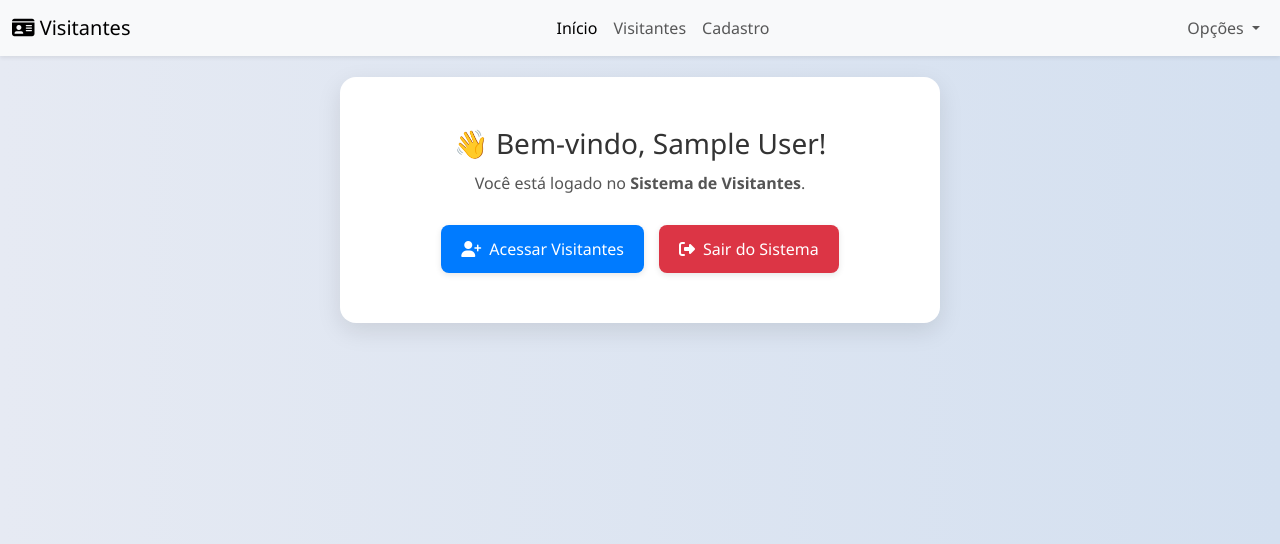
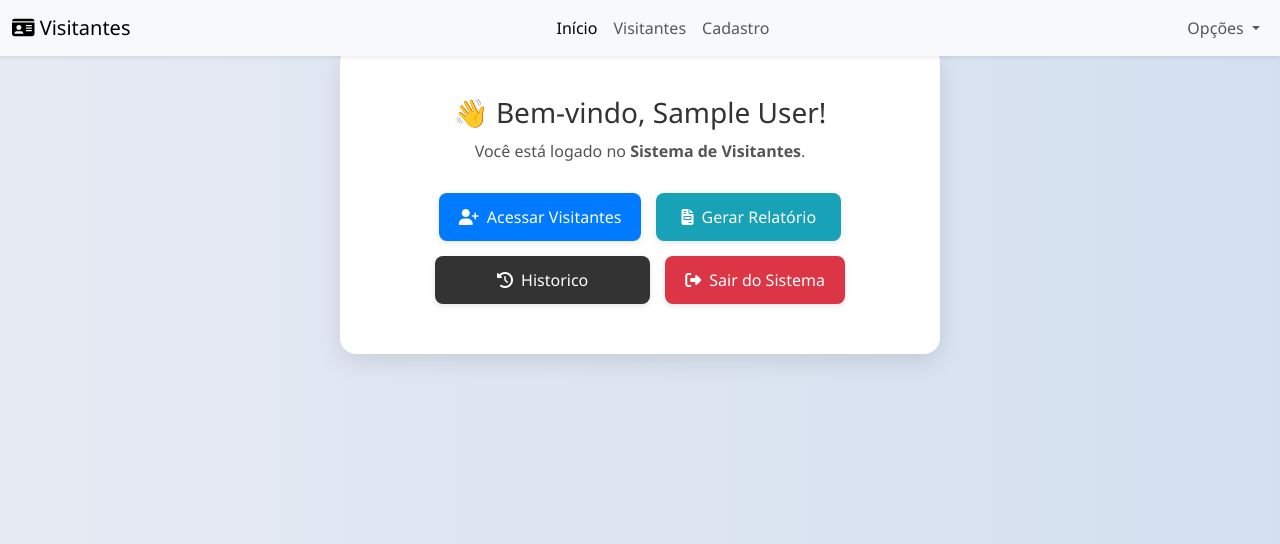
Before and after one commit to fagundes321/sistema-de-visitantes, a PHP site: page /pages/home.php in a window 1280 px wide. Shown: the top 544 px of the page. Run offline with PHP 8.4, Linux system fonts and the light colour scheme; the visitor is signed in with stand-in values (Sample User, id 1).

Commit message:
Foi Adicionado o botão de historico

```diff
--- a/pages/home.php
+++ b/pages/home.php
@@ -15,8 +15,10 @@ require_once __DIR__ . ('/template/navbar.php');
 
 
       </a>
+      <a href="gerar_relatorio.php" class="botao-relatorio"><i class="fa-solid fa-file-invoice"></i> Gerar Relatório</a>
+      <a href="gerarHistorico.php" class="botao-historico"><i class="fa-solid fa-clock-rotate-left"></i> Historico</a>
       <a href="logout.php" class="sairsistema">
-       <i class="fa-solid fa-right-from-bracket"></i>Sair do Sistema
+        <i class="fa-solid fa-right-from-bracket"></i>Sair do Sistema
       </a>
     </div>
   </div>
@@ -25,4 +27,5 @@ require_once __DIR__ . ('/template/navbar.php');
     integrity="sha384-qRBjS+x4RoDAUYe6bZt3AAlh1c9xvQdn1XrY+S7VoFqCE6msXW/7hw+2ZjH4LoSe"
     crossorigin="anonymous"></script>
 </body>
+
 </html>
--- a/pages/visitantes.php
+++ b/pages/visitantes.php
@@ -31,7 +31,8 @@ $hoje = date('d/m/Y');
 
             <div class="botoes-acao">
                 <a href="registrarVisitantes.php" class="botao-registrar">➕ Registrar Visitante</a>
-                <a href="gerar_relatorio.php" class="botao-relatorio">📄 Gerar Relatório</a>
+                <!-- <a href="gerar_relatorio.php" class="botao-relatorio">📄 Gerar Relatório</a> -->
+                <!-- <a href="gerarHistorico.php" class="botao-historico"><i class="fa-solid fa-clock-rotate-left"></i> Historico</a> -->
             </div>
 
             <div class="table-responsive">
--- a/public/styles/home.css
+++ b/public/styles/home.css
@@ -60,7 +60,7 @@ body.home {
 
 .entrarcadastro:hover {
   background-color: #0056b3;
-  transform: translateY(-2px);
+  transform: scale(1.03);
 }
 
 .sairsistema {
@@ -70,5 +70,5 @@ body.home {
 
 .sairsistema:hover {
   background-color: #c82333;
-  transform: translateY(-2px);
+  transform: scale(1.03);
 }
--- a/public/styles/visitantes.css
+++ b/public/styles/visitantes.css
@@ -26,15 +26,18 @@ body {
 }
 
 .botao-registrar,
-    .botao-relatorio {
-      padding: 10px 18px;
-      font-size: 15px;
-      border: none;
-      border-radius: 6px;
-      cursor: pointer;
-      box-shadow: 0 3px 8px rgba(0, 0, 0, 0.1);
+.botao-relatorio,
+.botao-historico {
+   display: inline-flex;
+  align-items: center;
+  gap: 8px;
+  padding: 12px 20px;
+  font-size: 16px;
+  font-weight: 500;
   text-decoration: none;
+  border-radius: 8px;
   transition: all 0.3s ease;
+  box-shadow: 0 2px 6px rgba(0,0,0,0.1);
   color: white;
 }
 
@@ -44,6 +47,12 @@ body {
 
 .botao-relatorio {
   background-color: #17a2b8;
+  padding: 12px 25px;
+}
+
+.botao-historico {
+  background-color: #333333;
+  padding: 12px 62px;
 }
 
 .botao-registrar:hover {
@@ -53,6 +62,11 @@ body {
 
 .botao-relatorio:hover {
   background-color: #138496;
+  transform: scale(1.03);
+}
+
+.botao-historico:hover {
+  background-color: #333333;
   transform: scale(1.03);
 }
 
@@ -106,7 +120,6 @@ body {
 @media (max-width: 768px) {
   .col-hide {
     display: none;
-
   }
 
   .tabela-visitantes th,
@@ -120,19 +133,19 @@ body {
   }
 }
 
-    .delete{
+.delete {
   text-decoration: none;
   font-size: 20px;
   color: red;
 }
 
-    .update{
+.update {
   text-decoration: none;
   font-size: 20px;
   color: #007bff;
 }
 
-    .exit{
+.exit {
   text-decoration: none;
   font-size: 20px;
   color: #06421a;
```
Lines whose indentation alone changed are shown as unchanged.
